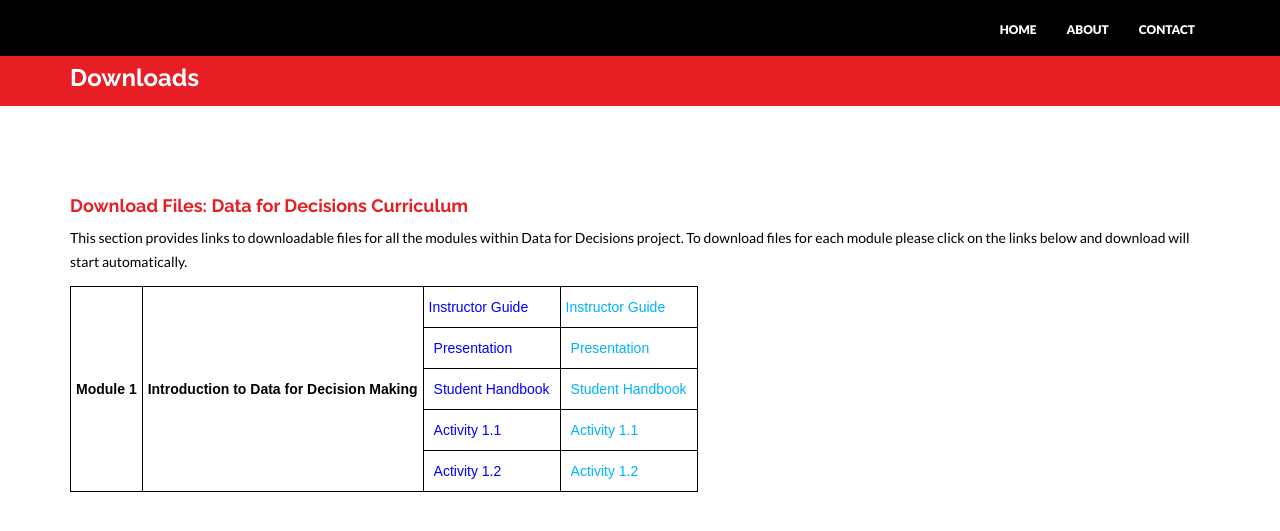
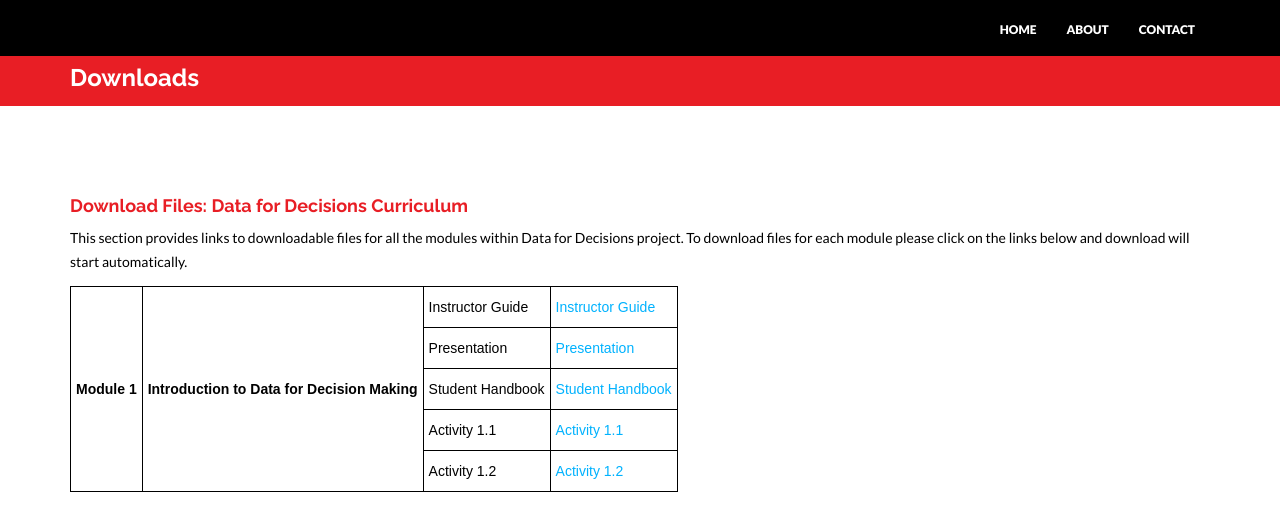
Before and after one commit to tascha/D4DM, a Jekyll site: the page built from downloads.html, in a window 1280 px wide. Shown: the top 531 px of the page. Built offline with Jekyll 4.4.1, drawn with Linux system fonts in a browser that asks for light colours; nearby versions of some CDN libraries.

Commit message:
testing downloads page

```diff
--- a/downloads.html
+++ b/downloads.html
@@ -24,9 +24,9 @@
 
             <style type="text/css">
 .tg  {border-collapse:collapse;border-spacing:0;}
-.tg td{font-family:Arial, sans-serif;font-size:14px;padding:10px 10px;border-style:solid;border-width:1px;overflow:hidden;word-break:normal;border-color:black;}
+.tg td{font-family:Arial, sans-serif;font-size:14px;padding:10px 5px;border-style:solid;border-width:1px;overflow:hidden;word-break:normal;border-color:black;}
 .tg th{font-family:Arial, sans-serif;font-size:14px;font-weight:normal;padding:10px 5px;border-style:solid;border-width:1px;overflow:hidden;word-break:normal;border-color:black;}
-.tg .tg-h31u{font-family:Arial, Helvetica, sans-serif !important;;vertical-align:top; color: blue;}
+.tg .tg-h31u{font-family:Arial, Helvetica, sans-serif !important;;vertical-align:top;}
 .tg .tg-uce2{font-weight:bold;font-family:Arial, Helvetica, sans-serif !important;}
 </style>
 <table class="tg">
```
